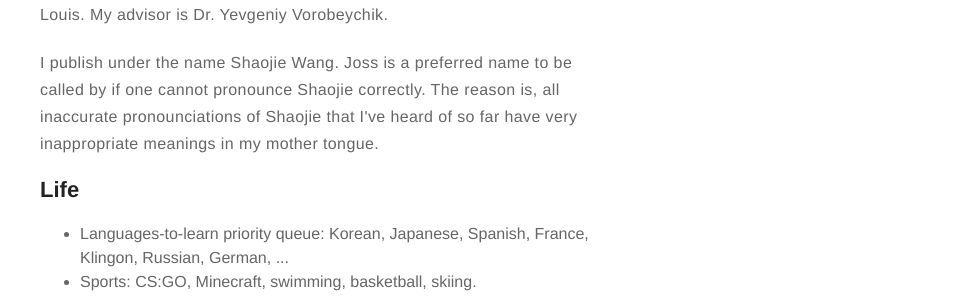
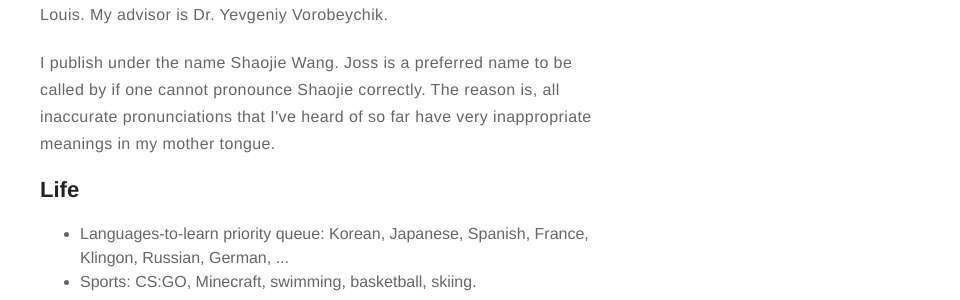
Before and after one commit to Jossome/jossome.github.io, a Jekyll site: the page built from about.md, in a window 1280 px wide. Shown: the part 495-795 px from the top of the page, without its empty margins (320-1280 px from the left). Built offline with Jekyll 4.4.1, drawn with Linux system fonts in a browser that asks for light colours.

Commit message:
fix typo

```diff
--- a/about.md
+++ b/about.md
@@ -6,7 +6,7 @@ layout: page
 
 <h2>About</h2>
 <p>Second-year PhD in CSE department at Washington University in St. Louis. My advisor is Dr. Yevgeniy Vorobeychik.</p>
-<p>I publish under the name Shaojie Wang. Joss is a preferred name to be called by if one cannot pronounce Shaojie correctly. The reason is, all inaccurate pronounciations of Shaojie that I've heard of so far have very inappropriate meanings in my mother tongue.</p>
+<p>I publish under the name Shaojie Wang. Joss is a preferred name to be called by if one cannot pronounce Shaojie correctly. The reason is, all inaccurate pronunciations that I've heard of so far have very inappropriate meanings in my mother tongue.</p>
 
 <h2>Life</h2>
 <ul class="skill-list">
```
